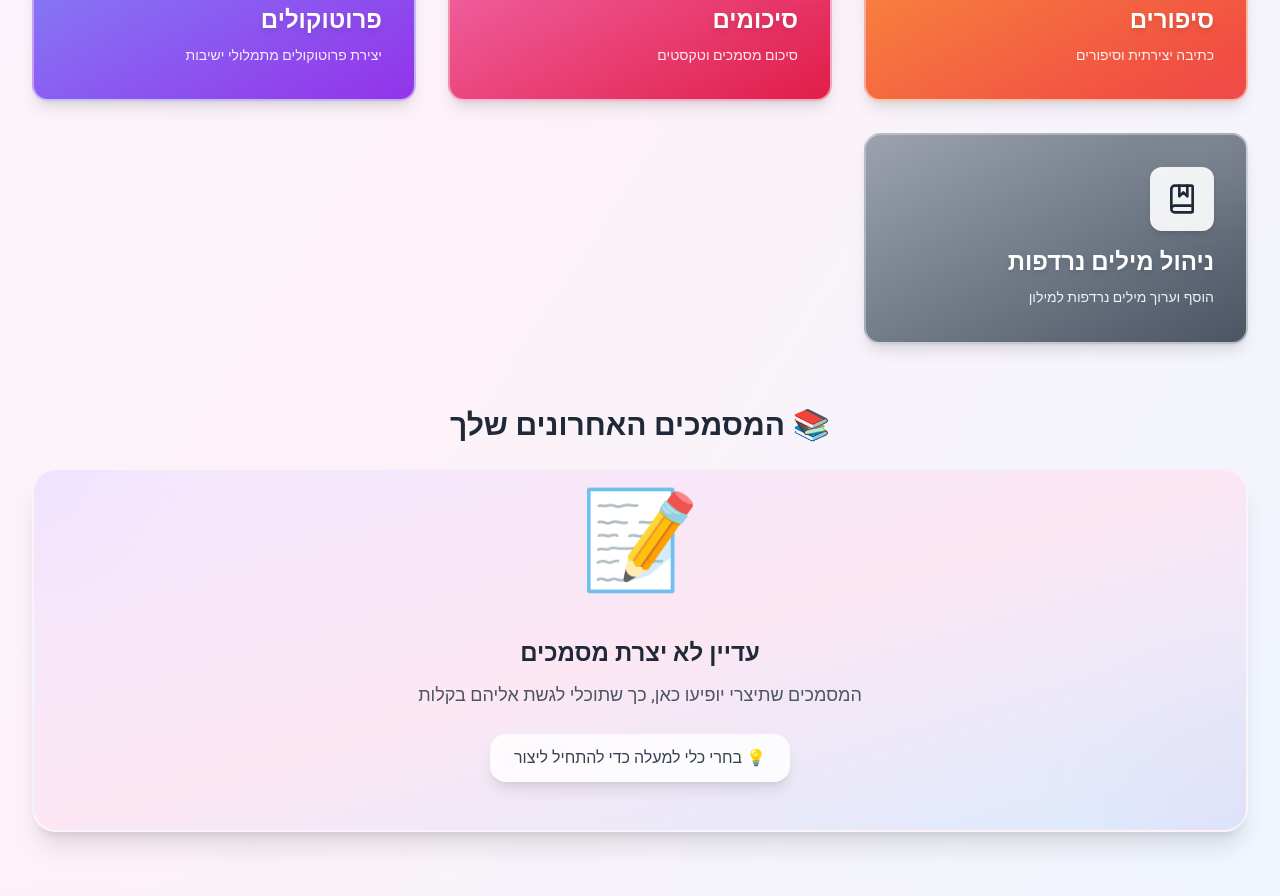
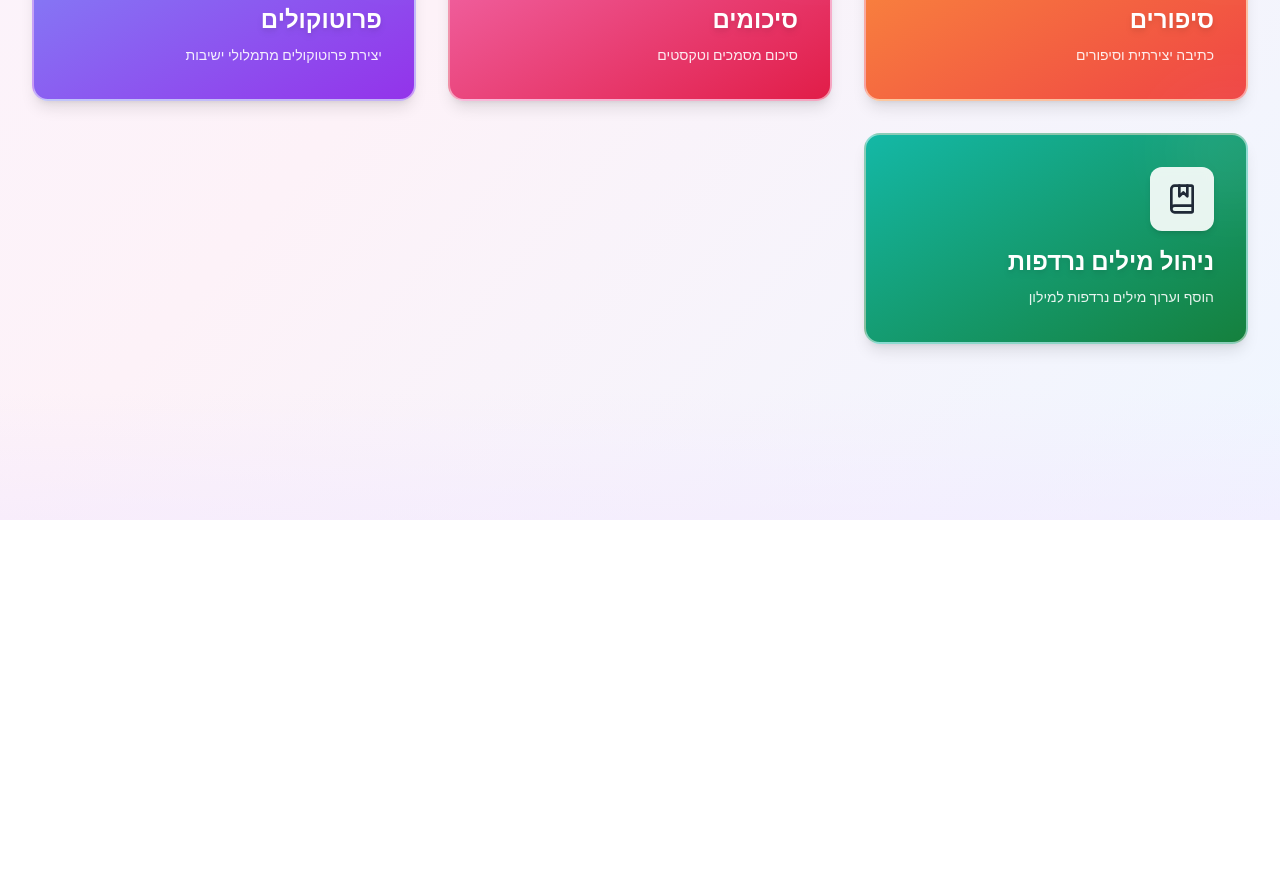
Before and after one commit to liatbenshai/ktiva-evrit, a Next.js app: page /dashboard in a window 1280 px wide. Shown: the part 980-1876 px from the top of the page. After the commit the page ends 1500 px from the top, so only its background shows below. Built offline with nearby package versions, Linux system fonts and the light colour scheme.

Commit message:
Replace recent documents section with learning mode features

```diff
--- a/app/(dashboard)/dashboard/page.tsx
+++ b/app/(dashboard)/dashboard/page.tsx
@@ -1,7 +1,7 @@
 'use client'
 
 import Link from 'next/link';
-import { useEffect, useState } from 'react';
+import { useState } from 'react';
 import {
   FileText,
   Mail,
@@ -10,7 +10,11 @@ import {
   FileCheck,
   ScrollText,
   User,
-  BookMarked
+  BookMarked,
+  Brain,
+  TrendingUp,
+  Lightbulb,
+  Zap
 } from 'lucide-react';
 
 const modules = [
@@ -86,8 +90,39 @@ const modules = [
   },
 ];
 
+const learningFeatures = [
+  {
+    icon: Brain,
+    title: 'מערכת למידה מתקדמת',
+    description: 'המערכת לומדת מהתיקונים שלך ומשתפרת עם הזמן',
+    href: '/dashboard/learn',
+    color: 'from-purple-500 to-pink-600',
+  },
+  {
+    icon: TrendingUp,
+    title: 'סטטיסטיקות למידה',
+    description: 'צפה בהתקדמות שלך ובשיפורים שקיבלה המערכת',
+    href: '/dashboard/learn/stats',
+    color: 'from-blue-500 to-cyan-600',
+  },
+  {
+    icon: Lightbulb,
+    title: 'הצעות שיפור',
+    description: 'קבל הצעות לשיפור הכתיבה שלך בהתבסס על הלמידה',
+    href: '/dashboard/learn/suggestions',
+    color: 'from-yellow-500 to-orange-600',
+  },
+  {
+    icon: Zap,
+    title: 'תרגול אינטראקטיבי',
+    description: 'תרגל ועדכן את הכתיבה עם המשוב של המערכת',
+    href: '/dashboard/learn/practice',
+    color: 'from-green-500 to-emerald-600',
+  },
+];
+
 export default function DashboardPage() {
-  // Authentication disabled - no user checks needed
+  const [showLearningMode, setShowLearningMode] = useState(false);
 
   return (
     <div className="min-h-screen bg-gradient-to-br from-purple-50 via-pink-50 to-blue-50" dir="rtl">
@@ -104,12 +139,24 @@ export default function DashboardPage() {
                 <p className="font-medium text-gray-900">משתמש</p>
               </div>
             </div>
+            <div className="flex gap-2">
+              <button
+                onClick={() => setShowLearningMode(!showLearningMode)}
+                className={`px-4 py-2 rounded-lg font-medium transition-all ${
+                  showLearningMode
+                    ? 'bg-purple-600 text-white'
+                    : 'bg-purple-100 text-purple-700 hover:bg-purple-200'
+                }`}
+              >
+                {showLearningMode ? 'מצב למידה פעיל' : 'הפעל מצב למידה'}
+              </button>
               <a
                 href="/"
                 className="flex items-center gap-2 px-4 py-2 text-gray-600 hover:text-gray-800 hover:bg-gray-100 rounded-lg transition-colors"
               >
                 חזרה לעמוד הראשי
               </a>
+            </div>
           </div>
           <div className="text-center">
             <h1 className="text-5xl font-bold bg-gradient-to-r from-purple-600 via-pink-600 to-blue-600 bg-clip-text text-transparent">
@@ -172,38 +219,75 @@ export default function DashboardPage() {
           })}
         </div>
 
-        {/* Recent Documents Section */}
+        {/* Learning Features Section */}
+        {showLearningMode && (
           <div className="mt-16">
             <h2 className="text-3xl font-bold text-gray-800 mb-6 text-center">
-            📚 המסמכים האחרונים שלך
+              🧠 מערכת למידה מתקדמת
             </h2>
-          <div className="relative bg-gradient-to-br from-purple-100 via-pink-100 to-blue-100 rounded-3xl shadow-xl border-2 border-white/50 p-12 text-center overflow-hidden">
-            {/* Decorative background circles */}
-            <div className="absolute top-0 left-0 w-32 h-32 bg-purple-300/20 rounded-full -ml-16 -mt-16 blur-3xl"></div>
-            <div className="absolute bottom-0 right-0 w-40 h-40 bg-pink-300/20 rounded-full -mr-20 -mb-20 blur-3xl"></div>
 
+            <div className="grid grid-cols-1 md:grid-cols-2 gap-8">
+              {learningFeatures.map((feature, index) => {
+                const Icon = feature.icon;
+                return (
+                  <Link
+                    key={feature.href}
+                    href={feature.href}
+                    className="group block transform transition-all duration-300 hover:scale-105"
+                  >
+                    <div className={`relative bg-gradient-to-br ${feature.color} rounded-2xl shadow-lg p-8 hover:shadow-2xl transition-all duration-300 border-2 border-white/50 h-full`}>
                       <div className="relative">
-              {/* Animated icon */}
-              <div className="text-8xl mb-6 animate-bounce">
-                📝
+                        <div className="bg-white/90 backdrop-blur-sm p-4 rounded-xl w-fit mb-4 shadow-md group-hover:scale-110 transition-transform duration-300">
+                          <Icon className="w-8 h-8 text-gray-800" />
                         </div>
+                        <h3 className="text-2xl font-bold text-white mb-2 drop-shadow-md">
+                          {feature.title}
+                        </h3>
+                        <p className="text-white/90 text-sm leading-relaxed">
+                          {feature.description}
+                        </p>
+                      </div>
+                    </div>
+                  </Link>
+                );
+              })}
+            </div>
+          </div>
+        )}
 
+        {/* Info Banner */}
+        {showLearningMode && (
+          <div className="mt-12 bg-gradient-to-r from-purple-100 via-pink-100 to-blue-100 rounded-3xl shadow-xl border-2 border-white/50 p-8">
+            <div className="text-center">
+              <div className="text-6xl mb-4">🤖</div>
               <h3 className="text-2xl font-bold text-gray-800 mb-3">
-                עדיין לא יצרת מסמכים
+                איך מערכת הלמידה עובדת?
               </h3>
-              <p className="text-gray-600 text-lg mb-6 max-w-md mx-auto">
-                המסמכים שתיצרי יופיעו כאן, כך שתוכלי לגשת אליהם בקלות
+              <p className="text-gray-700 text-lg mb-6 max-w-3xl mx-auto leading-relaxed">
+                המערכת יוצרת עבורך טקסטים בעברית. כשתתקן אותם, היא תשמור את התיקונים ותלמד מהם.
+                ככל שתתקן יותר, כך המערכת תשתפר ותבין את הציפיות שלך לעברית תקנית ומושלמת.
               </p>
-
-              {/* Call to action */}
-              <div className="inline-block bg-white/80 backdrop-blur-sm rounded-2xl px-6 py-3 shadow-lg">
-                <p className="text-gray-700 font-medium">
-                  💡 בחרי כלי למעלה כדי להתחיל ליצור
-                </p>
+              <div className="flex flex-wrap gap-4 justify-center mt-6">
+                <div className="bg-white/80 backdrop-blur-sm rounded-xl px-6 py-3 shadow-md">
+                  <div className="font-bold text-purple-600 mb-1">שלב 1</div>
+                  <div className="text-sm text-gray-700">המערכת יוצרת טקסט</div>
+                </div>
+                <div className="bg-white/80 backdrop-blur-sm rounded-xl px-6 py-3 shadow-md">
+                  <div className="font-bold text-blue-600 mb-1">שלב 2</div>
+                  <div className="text-sm text-gray-700">אתה מתקן</div>
+                </div>
+                <div className="bg-white/80 backdrop-blur-sm rounded-xl px-6 py-3 shadow-md">
+                  <div className="font-bold text-green-600 mb-1">שלב 3</div>
+                  <div className="text-sm text-gray-700">המערכת לומדת</div>
+                </div>
+                <div className="bg-white/80 backdrop-blur-sm rounded-xl px-6 py-3 shadow-md">
+                  <div className="font-bold text-pink-600 mb-1">שלב 4</div>
+                  <div className="text-sm text-gray-700">משתפרת עם הזמן</div>
                 </div>
               </div>
             </div>
           </div>
+        )}
       </main>
 
       {/* Footer decoration */}
@@ -219,6 +303,7 @@ function getGradientClass(baseColor: string) {
     'bg-cyan-500': 'from-cyan-400 to-teal-600',
     'bg-yellow-500': 'from-yellow-400 to-orange-500',
     'bg-teal-500': 'from-teal-400 to-green-600',
+    'bg-teal-600': 'from-teal-500 to-green-700',
     'bg-green-500': 'from-green-400 to-emerald-600',
     'bg-purple-500': 'from-purple-400 to-purple-600',
     'bg-orange-500': 'from-orange-400 to-red-500',
```
Lines whose indentation alone changed are shown as unchanged.
